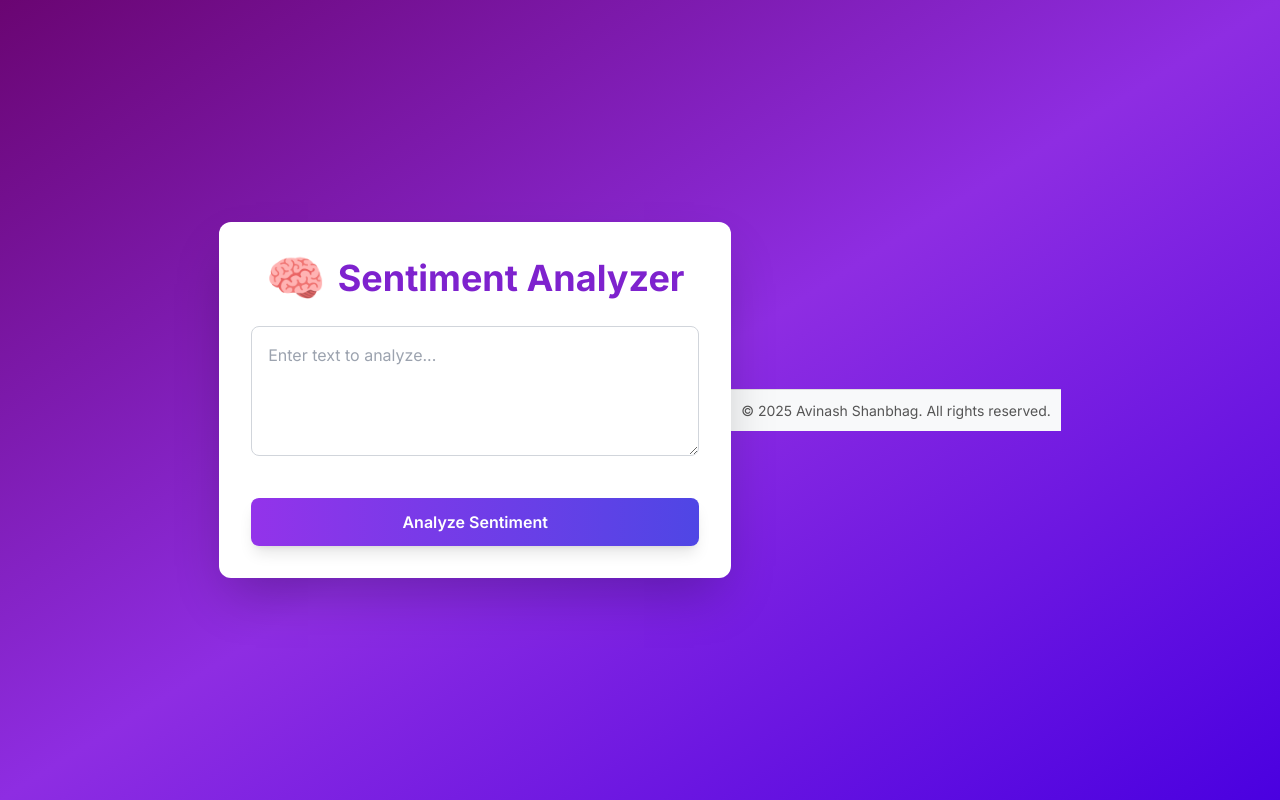
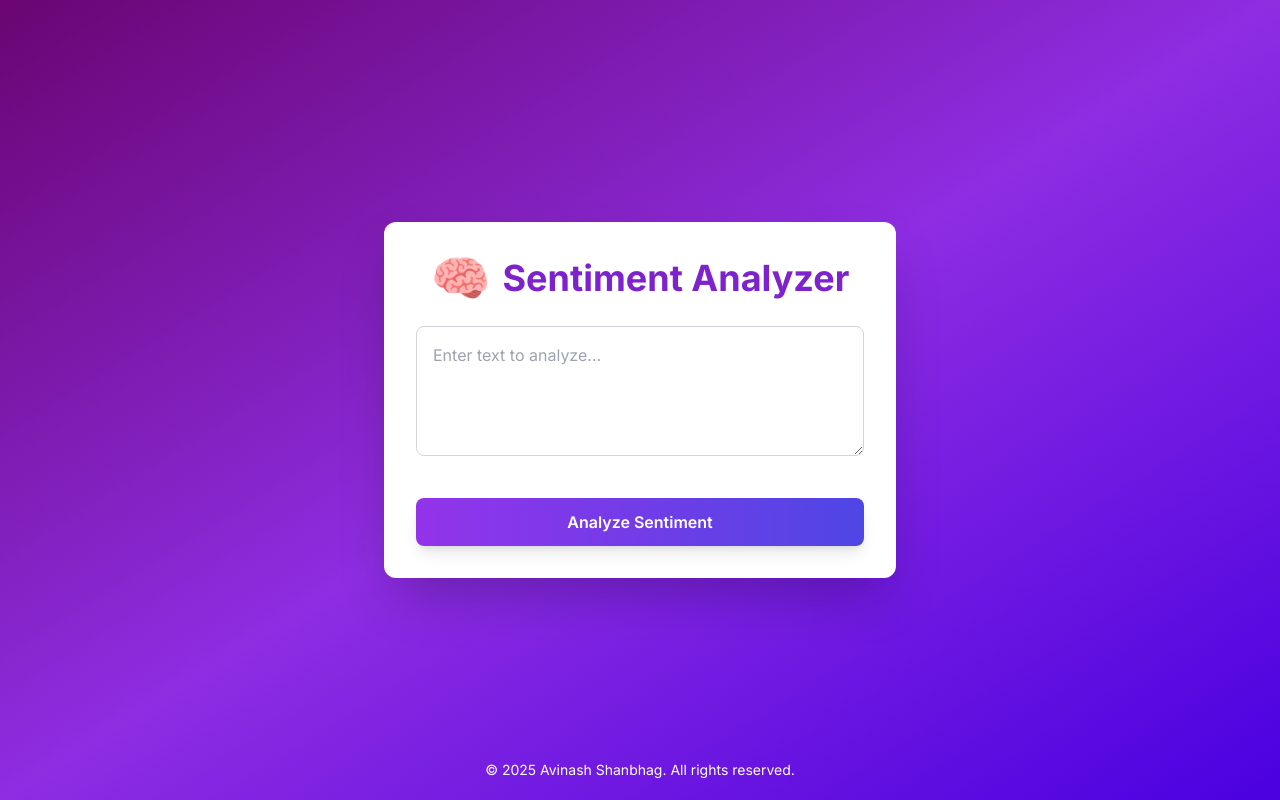
Before and after one commit to avinashshanbhag9/SENTIMENT-ANALYZER, a Flask app: page / in a window 1280 px wide. Run offline with Flask 3, Linux system fonts and the light colour scheme; parts of the project's set-up code (start-up, migrations or seed data) failed here and were passed over; some libraries are stand-ins or nearby versions.

Commit message:
Fixed footer alignment in frontend

```diff
--- a/app/templates/index.html
+++ b/app/templates/index.html
@@ -32,14 +32,17 @@
         .sentiment.neutral {
             color: #6B7280;
         }
-        footer {
+footer {
     text-align: center;
-    padding: 15px;
-    background-color: #f8f9fa;
-    color: #333;
+    padding: 10px;
     font-size: 14px;
-    border-top: 1px solid #ddd;
+    color: #fff;
+    position: fixed;
+    bottom: 10px;
+    left: 0;
+    width: 100%;
 }
+
 
 
     </style>
@@ -82,9 +85,10 @@
         </div>
         {% endif %}
     </div>
-    <footer style="text-align: center; padding: 10px; margin-top: 20px; font-size: 14px; color: #555;">
+  <footer>
     &copy; 2025 Avinash Shanbhag. All rights reserved.
 </footer>
 
+
 </body>
 </html>
```
